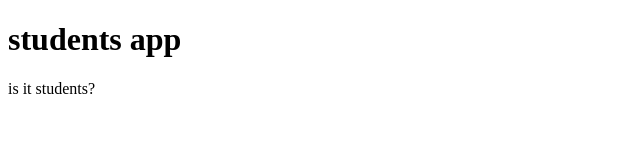
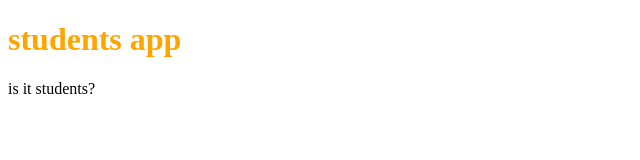
Before and after one commit to AlexandrSemionow/study-node, a plain HTML site: page students.html in a window 1280 px wide. Shown: the whole page, without its empty margins (0-640 px from the left). Drawn offline with Linux system fonts and the light colour scheme.

Commit message:
changed collor of h1

```diff
--- a/students.html
+++ b/students.html
@@ -4,7 +4,7 @@
 
     </head>
     <body>
-        <h1>students app</h1>
+        <h1 style="color: orange;">students app</h1>
         <p>  is it students?</p>
     </body>
 </html>
```
